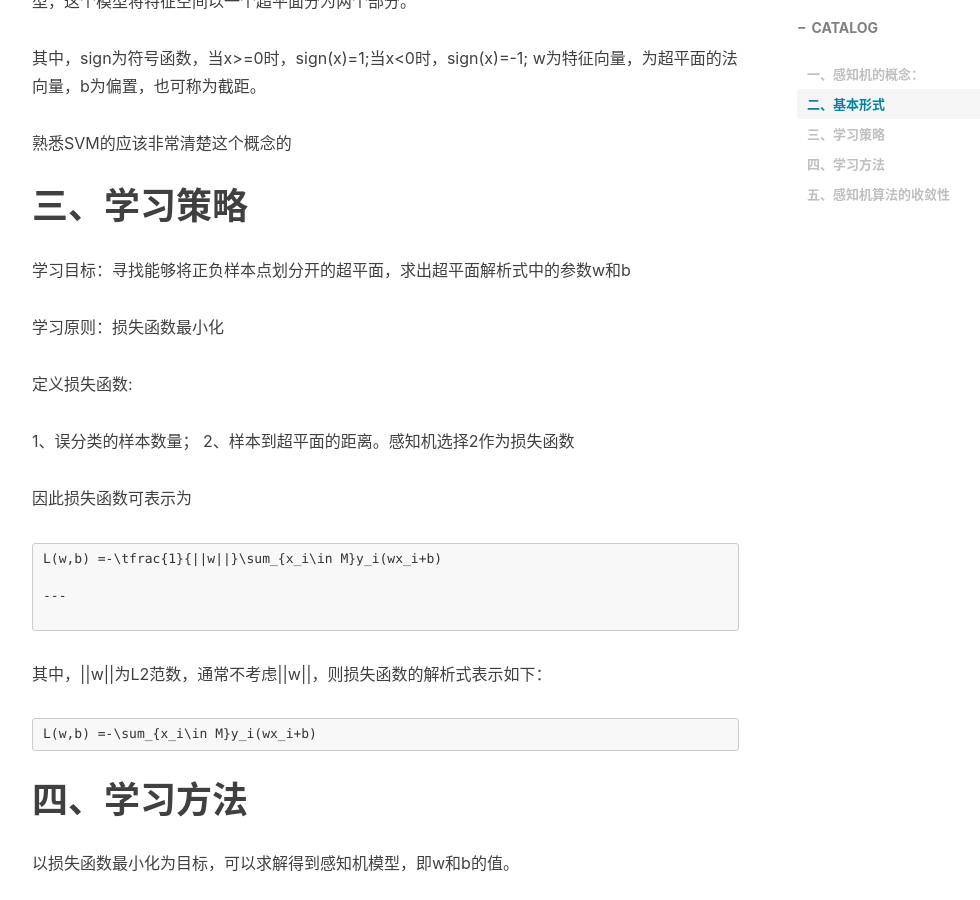
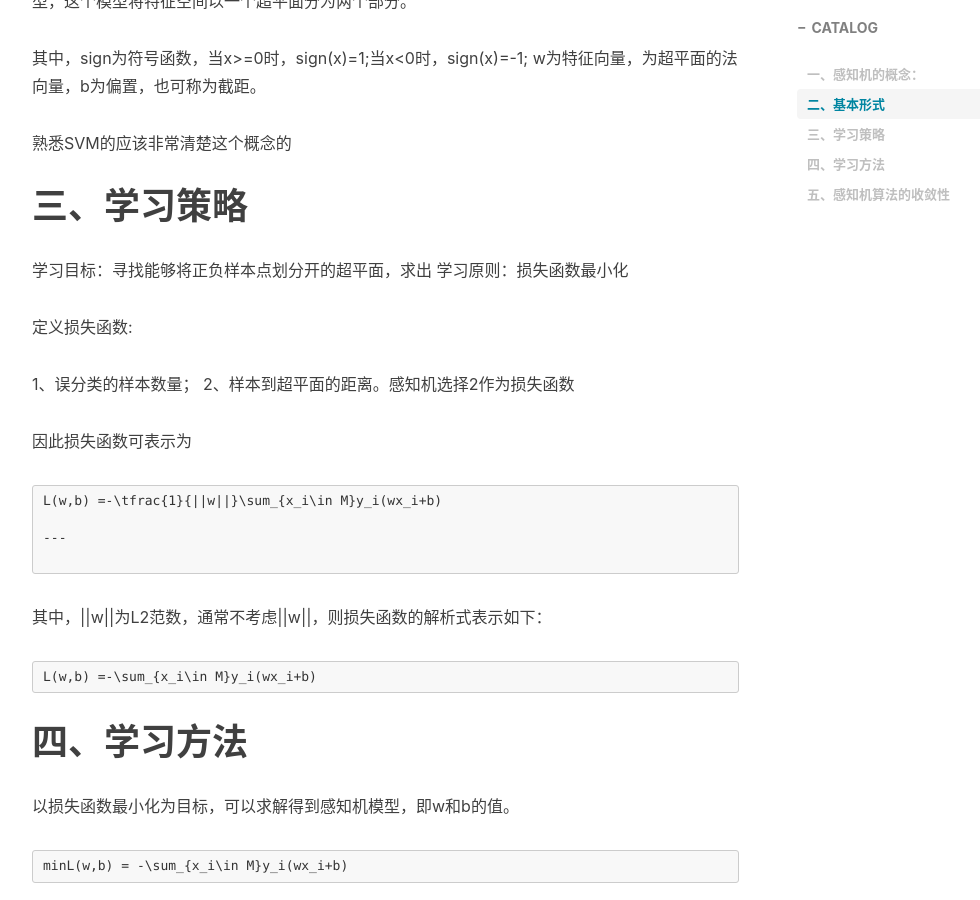
Before and after one commit to qism/github.io, a Jekyll site: the page built from _posts/2019-09-03-感知机.md, in a window 1280 px wide and 900 px high, scrolled down 835 px. Shown: the whole window, without its empty margins (233-1213 px from the left). Built offline with Jekyll 4.4.1, drawn with Linux system fonts in a browser that asks for light colours; nearby versions of some CDN libraries; comment, search, counter and statistics services are not loaded.

Commit message:
Update and rename _posts/2019-09-03-感知机.md to  _posts/2019-09-03-感知机.md

```diff
--- a/_posts/2019-09-03-感知机.md
+++ b/_posts/2019-09-03-感知机.md
@@ -30,8 +30,7 @@ tags:
 
 # 三、学习策略
 
-学习目标：寻找能够将正负样本点划分开的超平面，求出超平面解析式中的参数w和b
-
+学习目标：寻找能够将正负样本点划分开的超平面，求出
 学习原则：损失函数最小化
 
 定义损失函数:
```
